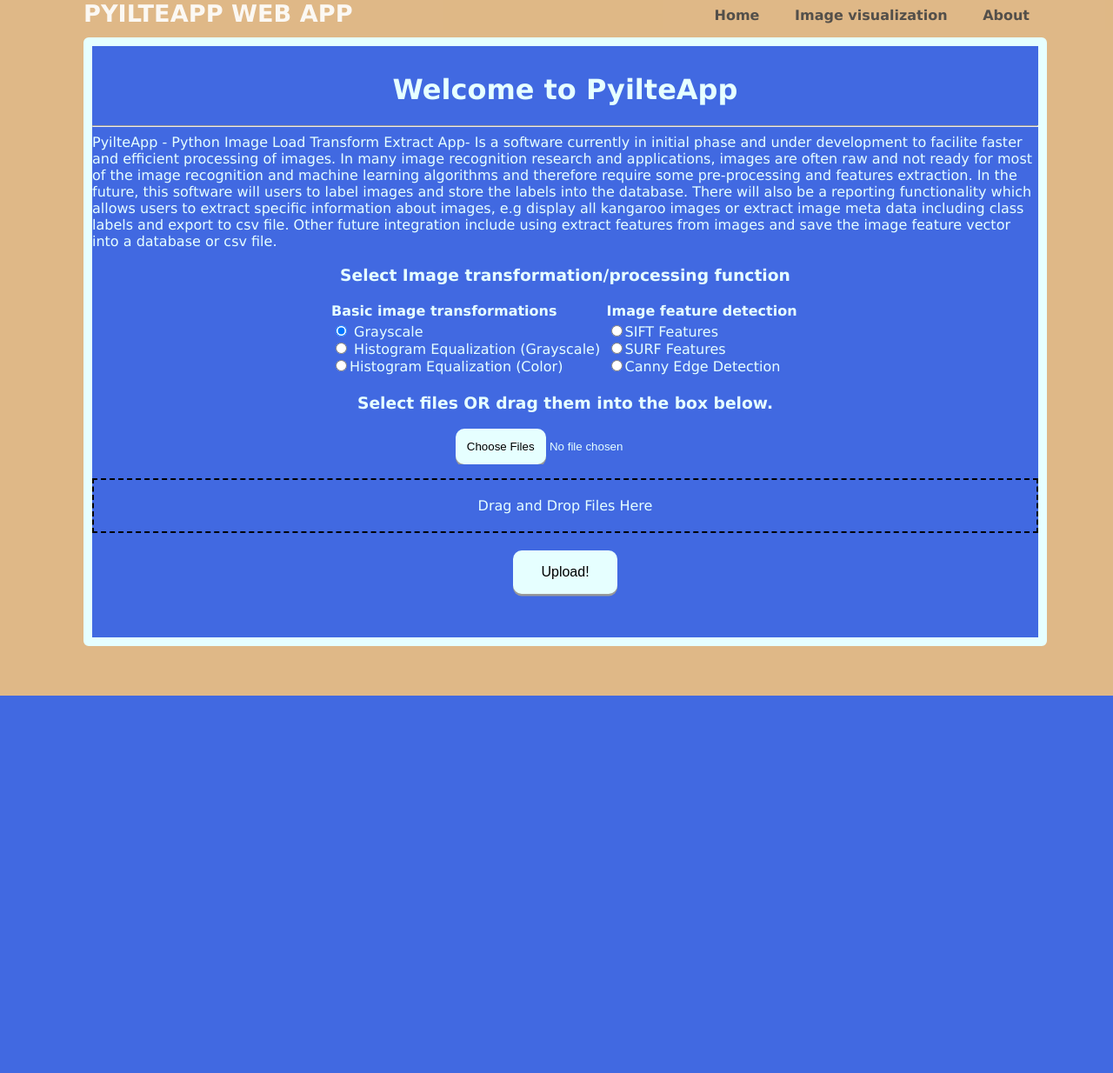
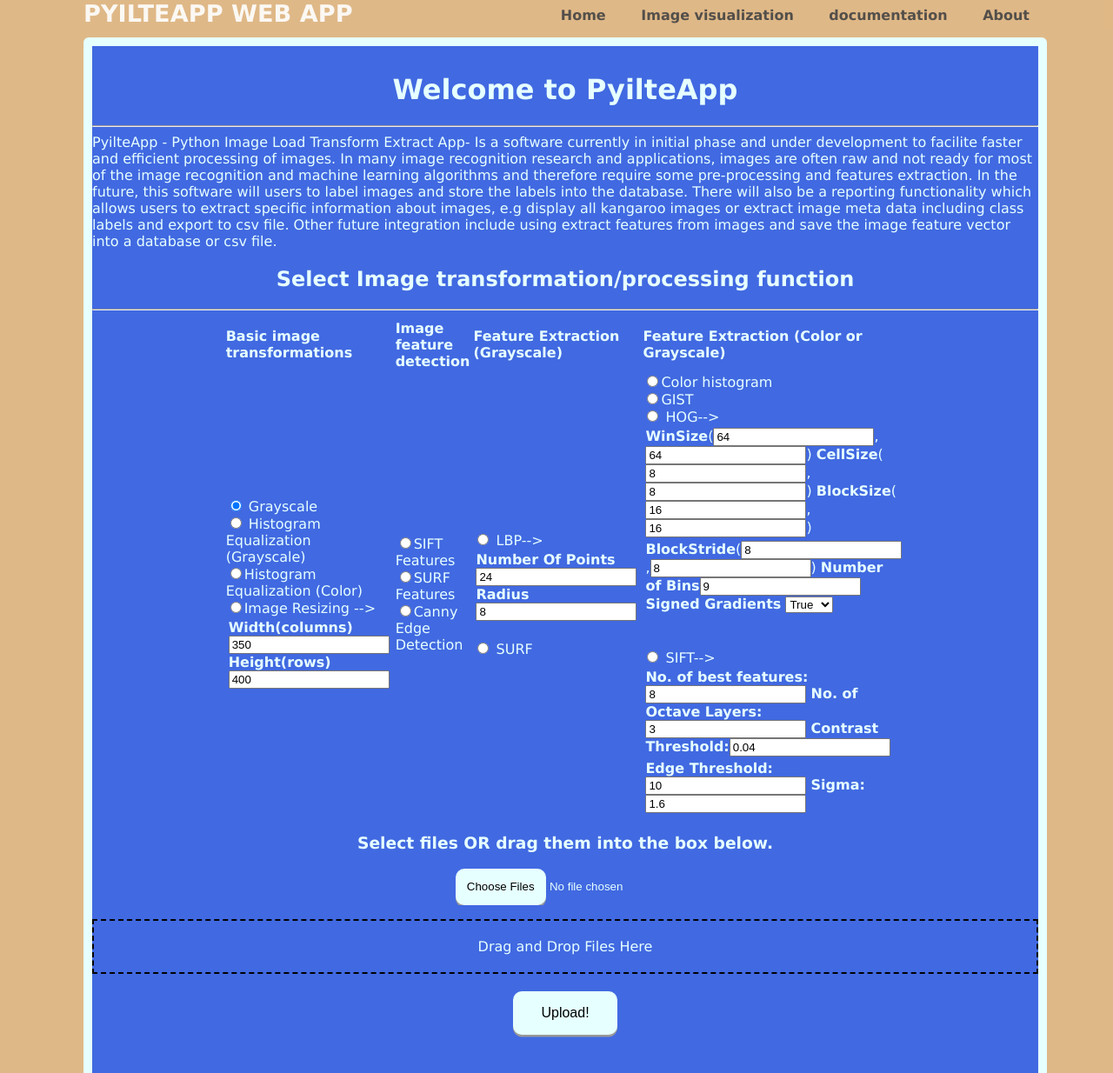
Before and after one commit to munemu82/PyilteApp, a Flask app: page / in a window 1280 px wide. Shown: the top 1234 px of the page at 87% size. Before the commit the page ends 800 px from the top, so only its background shows below. Run offline with Flask 2, Linux system fonts and the light colour scheme.

Commit message:
New template - Documentation.html added and index.html updated to include new features

```diff
--- /dev/null
+++ b/templates/download.html
@@ -0,0 +1,6 @@
+<!DOCTYPE html>
+<html lang="en">
+<div class="download">
+<a href={{url_for('download')}} target="blank"> <button class="button buttonStyled">  Download </button></a>
+</div>
+</html>
--- a/templates/index.html
+++ b/templates/index.html
@@ -11,19 +11,76 @@
     Other future integration include using extract features from images and save the image feature vector into a database or csv file.
 
 <form id="upload-form" action="{{ url_for('upload') }}" method="POST" enctype="multipart/form-data">
-    <h3>Select Image transformation/processing function</h3>
+    <h2>Select Image transformation/processing function</h2>
+    <hr />
     <table class="tableStyle">
-        <tr><th>Basic image transformations</th><th>Image feature detection</th></tr>
+        <tr><th>Basic image transformations</th><th>Image feature detection</th><th>Feature Extraction (Grayscale)</th> <th>Feature Extraction (Color or Grayscale)</th></th></tr>
         <tr>
             <td>
                 <input type="radio" id="grayscale" name="processingType" value="grayscale" checked> <label for="grayscale">Grayscale</label>
                 <br /><input type="radio" id="grayscaledHist" name="processingType" value="grayscaledHistEq">  <label for="grayscaledHist">Histogram Equalization (Grayscale)</label>
                 <br /><input type="radio" id="colorHist" name="processingType" value="colorHistEq"><label for="colorHist">Histogram Equalization (Color)</label>
+                <br /><input type="radio" id="imageresize" name="processingType" value="imageresize"><label for="imageresize">Image Resizing</label> --><br />
+                <table><tr>
+                        <td><strong>Width(columns)</strong><input type="text" name="resWidth" value="350">
+                            <strong>Height(rows)</strong><input type="text" name="resHeight" value="400">
+                        </td></tr></table>
+
             </td>
             <td>
                 <input type="radio" id="siftFeatures" name="processingType" value="siftFeatures"><label for="siftFeatures">SIFT Features</label>
                 <br /><input type="radio" id="surfFeatures" name="processingType" value="surfFeatures"><label for="surfFeatures">SURF Features</label>
                 <br /><input type="radio" id="cannyDetector" name="processingType" value="cannyDetector"><label for="cannyDetector">Canny Edge Detection</label>
+            </td>
+            <td>
+                <!--LBP FEATURE SELECTION FROM HERE -->
+                <input type="radio" id="LBP" name="processingType" value="LBP"> <label for="LBP">LBP</label>--><br />
+                <table><tr>
+                        <td><strong>Number Of Points</strong><input type="text" name="numPoints" value="24"><br />
+                            <strong>Radius</strong><input type="text" name="radius" value="8">
+                        </td></tr></table>
+
+                <!--SURF FEATURE SELECTION FROM HERE -->
+                <br /><input type="radio" id="SURF" name="processingType" value="SURF"> <label for="SURF">SURF</label>
+
+            </td>
+            <td>
+                <!--COLOR FEATURE SELECTION FROM HERE -->
+                <input type="radio" id="color" name="processingType" value="color"><label for="color"><label>Color histogram</label>
+
+                <!--GIST FEATURE SELECTION FROM HERE -->
+                <br /><input type="radio" id="GIST" name="processingType" value="GIST"><label for="GIST"><label>GIST</label>
+
+                    <!--HOG FEATURE SELECTION FROM HERE -->
+               <br /> <input type="radio" id="HOG" name="processingType" value="HOG"> <label for="HOG">HOG</label>--><br />
+                    <table><tr>
+                        <td><strong>WinSize</strong>(<input type="text" name="winSize1" value="64">,<input type="text" name="winSize2" value="64">)
+                        <strong>CellSize</strong>(<input type="text" name="cellSize1" value="8">,<input type="text" name="cellSize2" value="8">)
+                        <strong>BlockSize</strong>(<input type="text" name="blockSize1" value="16">,<input type="text" name="blockSize2" value="16">)
+                        </td></tr>
+                        <tr><td>
+                        <strong>BlockStride</strong>(<input type="text" name="blockStride1" value="8">,<input type="text" name="blockStride2" value="8">)
+                        <strong>Number of Bins</strong><input type="text" name="numOfBins" value="9">
+                        <label for="signedGradients"><strong>Signed Gradients</strong></label>
+                        <select id="signedGradients" name="signedGradients">
+                              <option value="True">True</option>
+                              <option value="False">False</option>
+                        </select>
+                        </td>
+                        </tr></table>
+                    <br />
+                    <!--SIFT FEATURE SELECTION FROM HERE -->
+               <br /> <input type="radio" id="SIFT" name="processingType" value="SIFT"> <label for="SIFT">SIFT</label>--><br />
+                    <table><tr>
+                        <td><strong>No. of best features:</strong><input type="text" name="nfeatures" value="8">
+                            <strong>No. of Octave Layers:</strong><input type="text" name="nOctaveLayers" value="3">
+                        <strong>Contrast Threshold:</strong><input type="text" name="contrastThreshold" value="0.04">
+                        </td></tr>
+                        <tr><td>
+                        <strong>Edge Threshold:</strong><input type="text" name="edgeThreshold" value="10">
+                            <strong>Sigma:</strong><input type="text" name="blockStride2" value="1.6">
+                        </td>
+                        </tr></table>
             </td>
         </tr>
     </table>
@@ -46,8 +103,7 @@
 
     <input type="submit" value="Upload!" id="upload-button" class="button buttonStyled">
 </form>
-
-<script type="text/javascript" src="{{ url_for('static', filename='js/jquery-2.1.1.min.js') }}"></script>
+ <script type="text/javascript" src="{{ url_for('static', filename='js/jquery-2.1.1.min.js') }}"></script>
 <script type="text/javascript" src="{{ url_for('static', filename='js/uploadr.js') }}"></script>
 </div>
 {%endblock%}
--- a/templates/layout.html
+++ b/templates/layout.html
@@ -12,6 +12,7 @@
           <ul class="menu">
             <li><a href="{{ url_for('index') }}">Home</a></li>
             <li><a href="{{ url_for('imageview') }}">Image visualization</a></li>
+            <li><a href="{{ url_for('documentation') }}">documentation</a></li>
             <li><a href="{{ url_for('about') }}">About</a></li>
           </ul>
         </nav></strong>
```
Also changed, not shown: templates/documentation.html (added, +24 -0 lines), templates/files.html (+11 -4 lines).
